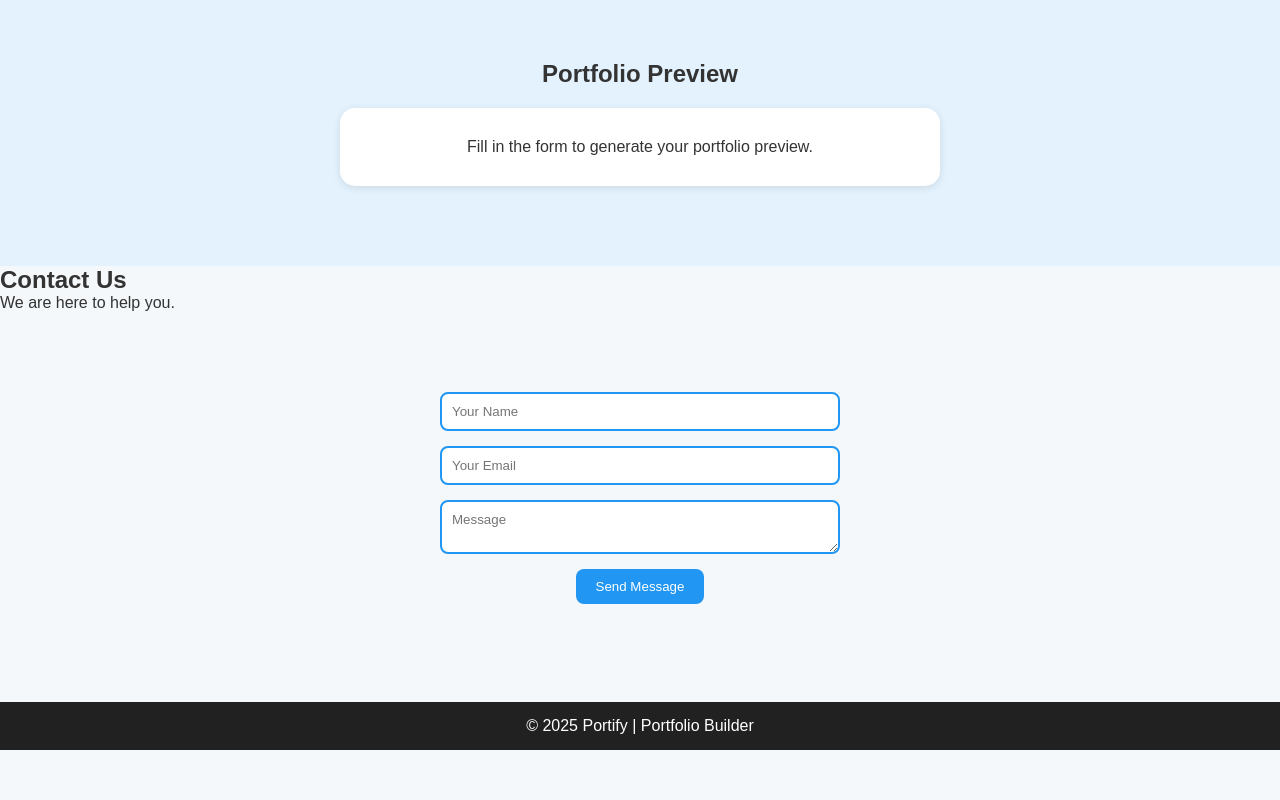
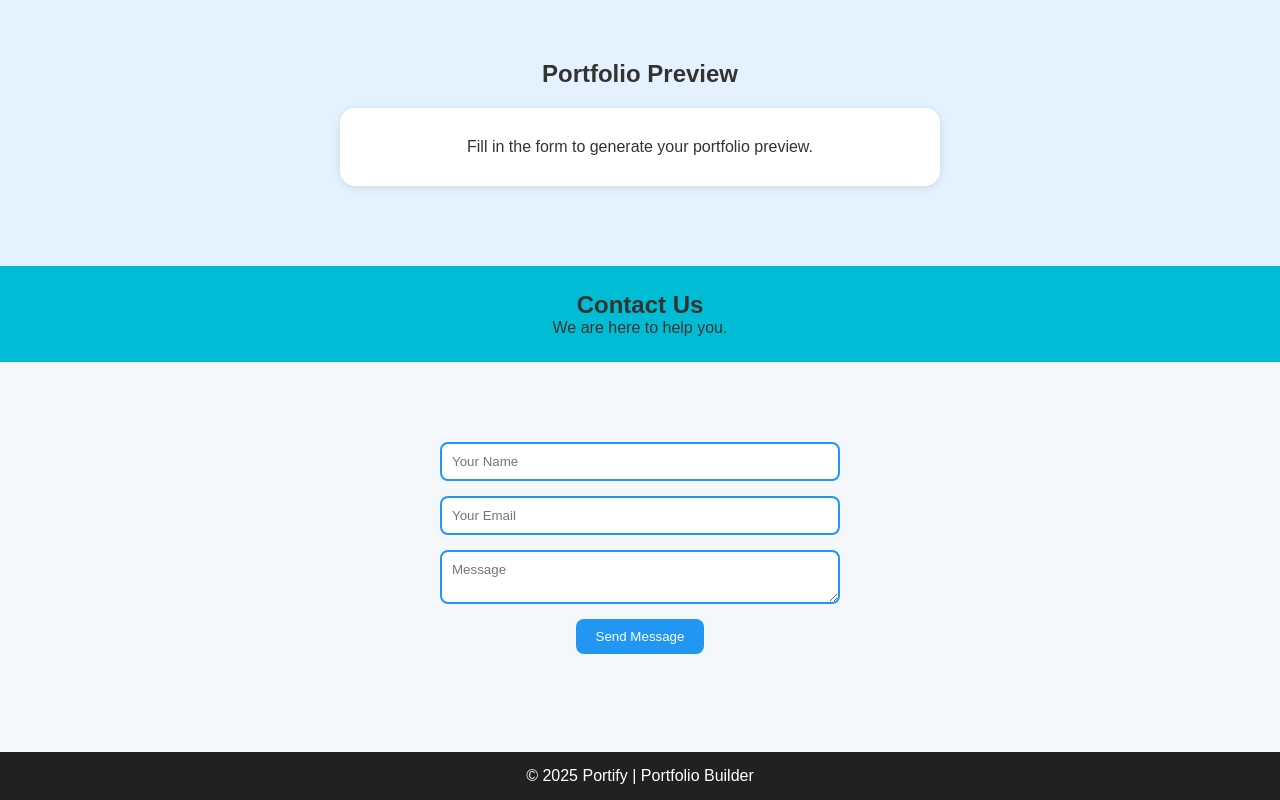
Before and after one commit to sanjaykumar-23/Mini-Project1, a plain HTML site: page index.html in a window 1280 px wide. Shown: the part 830-1630 px from the top of the page. Before the commit the page ends 1580 px from the top, so only its background shows below. Drawn offline with Linux system fonts and the light colour scheme.

Commit message:
Add styling for contact section
Added contact section styling to the CSS.

```diff
--- a/style.css
+++ b/style.css
@@ -134,3 +134,10 @@ footer {
     text-align: center;
     padding: 15px;
 }
+
+#contact{
+    background-color: #00bcd4;
+    text-align: center;
+    padding: 25px;
+    margin-bottom: 20px;
+}
```
